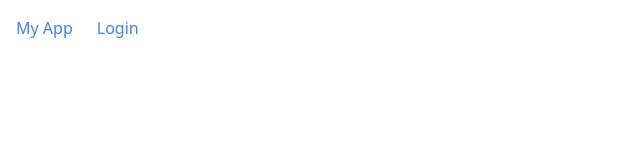
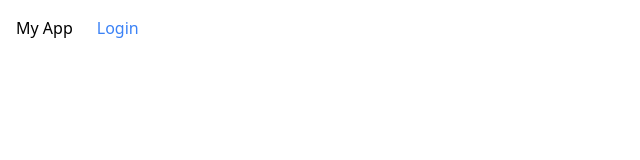
Before and after one commit to sonicparke/speed-up-your-apps-with-ivy, an Angular app: page / in a window 1280 px wide. Shown: the top 160 px of the page, without its empty margins (0-640 px from the left). Built offline with nearby package versions, Linux system fonts and the light colour scheme.

Commit message:
remove link

```diff
--- a/src/app/app.component.html
+++ b/src/app/app.component.html
@@ -2,7 +2,7 @@
   <div class="p-4">
     <ul class="flex">
       <li class="mr-6">
-        <a class="text-blue-500 hover:text-blue-800" href="#">My App</a>
+        My App
       </li>
       <li class="mr-6">
         <button
```
